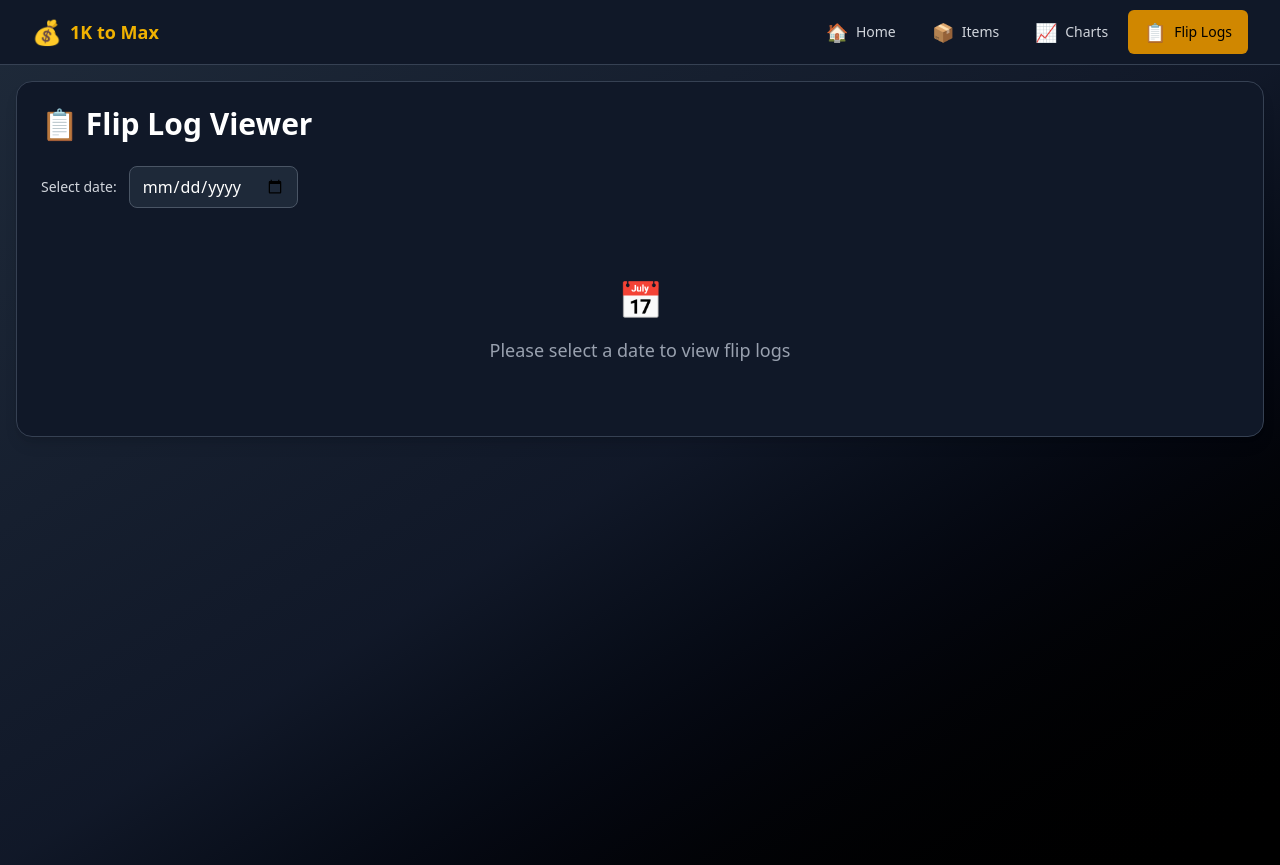
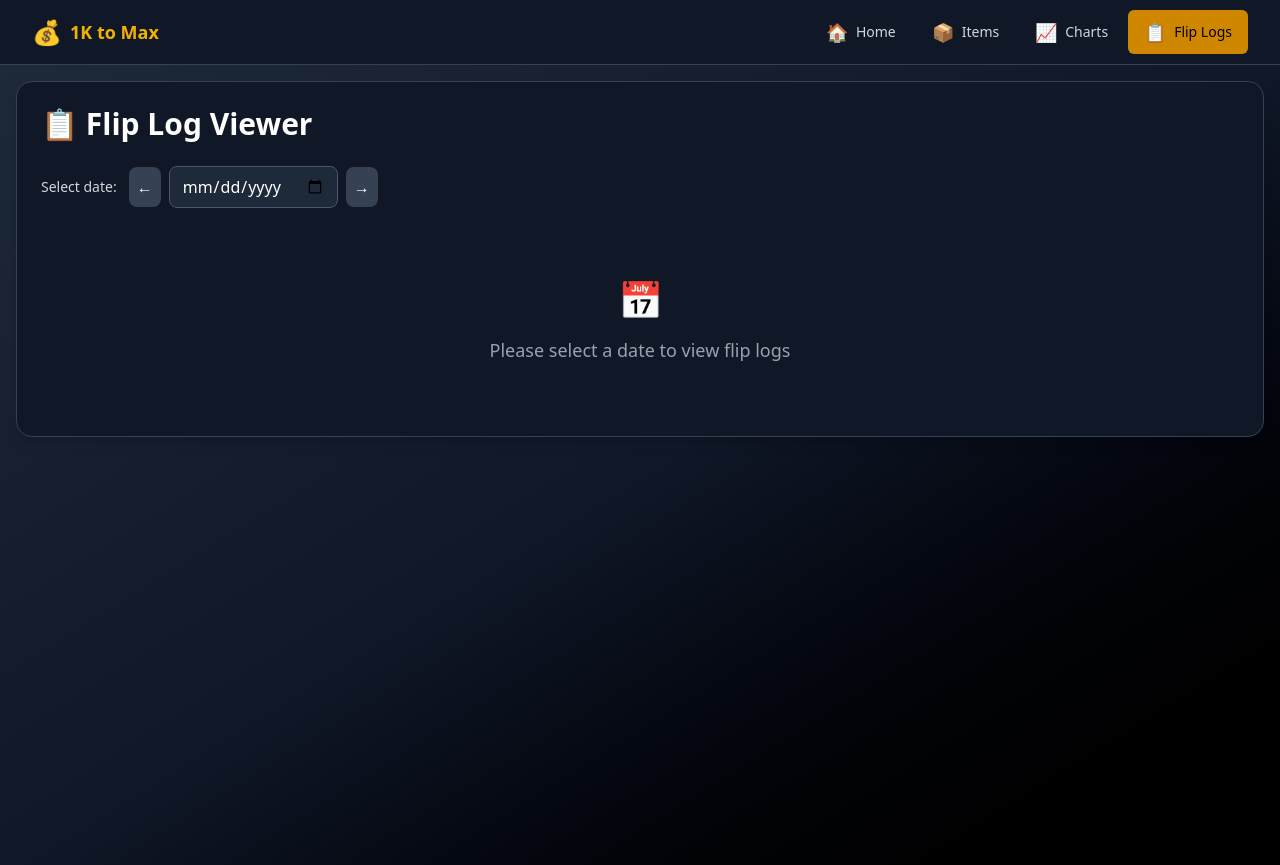
Before and after one commit to 1000tomax/OSRS-Flip-Tracker-Combined, a React (Vite) app: page /flip-logs in a window 1280 px wide. Built offline with nearby package versions, Linux system fonts and the light colour scheme.

Commit message:
add flip log day forward backward by one selection, fixed labels of transaction heat map

```diff
--- a/src/pages/FlipLogs.jsx
+++ b/src/pages/FlipLogs.jsx
@@ -140,14 +140,37 @@ export default function FlipLogs() {
         {/* Header */}
         <h1 className="text-2xl sm:text-3xl font-bold mb-6 text-white">📋 Flip Log Viewer</h1>
 
-        {/* Date Picker */}
+        {/* Date Picker with Navigation */}
         {summaryDates && (
           <div className="flex flex-col sm:flex-row sm:items-center gap-3 mb-6">
             <span className="text-sm text-gray-300 font-medium">Select date:</span>
-            <div className="flex-1 sm:flex-none">
+            <div className="flex items-center gap-2">
+              {/* Previous Day Button */}
+              <button
+                onClick={() => {
+                  if (date) {
+                    const [mm, dd, yyyy] = date.split('-');
+                    const currentDate = new Date(yyyy, mm - 1, dd);
+                    const prevDate = new Date(currentDate);
+                    prevDate.setDate(currentDate.getDate() - 1);
+
+                    const newMM = String(prevDate.getMonth() + 1).padStart(2, '0');
+                    const newDD = String(prevDate.getDate()).padStart(2, '0');
+                    const newYYYY = prevDate.getFullYear();
+
+                    navigate(`/flip-logs?date=${newMM}-${newDD}-${newYYYY}`);
+                  }
+                }}
+                className="px-2 py-2 bg-gray-700 hover:bg-gray-600 text-white rounded-lg transition-colors"
+                disabled={!date}
+              >
+                ←
+              </button>
+
+              {/* Date Input */}
               <input
                 type="date"
-                className="w-full sm:w-auto bg-gray-800 text-white border border-gray-600 rounded-lg px-3 py-2 focus:outline-none focus:ring-2 focus:ring-yellow-500 transition"
+                className="bg-gray-800 text-white border border-gray-600 rounded-lg px-3 py-2 focus:outline-none focus:ring-2 focus:ring-yellow-500 transition"
                 value={dateToInputValue(date)}
                 onChange={(e) => {
                   const [yyyy, mm, dd] = e.target.value.split("-");
@@ -155,6 +178,28 @@ export default function FlipLogs() {
                   navigate(`/flip-logs?date=${formatted}`);
                 }}
               />
+
+              {/* Next Day Button */}
+              <button
+                onClick={() => {
+                  if (date) {
+                    const [mm, dd, yyyy] = date.split('-');
+                    const currentDate = new Date(yyyy, mm - 1, dd);
+                    const nextDate = new Date(currentDate);
+                    nextDate.setDate(currentDate.getDate() + 1);
+
+                    const newMM = String(nextDate.getMonth() + 1).padStart(2, '0');
+                    const newDD = String(nextDate.getDate()).padStart(2, '0');
+                    const newYYYY = nextDate.getFullYear();
+
+                    navigate(`/flip-logs?date=${newMM}-${newDD}-${newYYYY}`);
+                  }
+                }}
+                className="px-2 py-2 bg-gray-700 hover:bg-gray-600 text-white rounded-lg transition-colors"
+                disabled={!date}
+              >
+                →
+              </button>
             </div>
           </div>
         )}
@@ -203,16 +248,12 @@ export default function FlipLogs() {
             {/* Timeline Visualization */}
             <div className="bg-gray-800 border border-gray-600 rounded-xl p-4 mb-6 relative">
               <div className="mb-4">
-                <h3 className="text-lg font-semibold text-white mb-2">Activity Timeline</h3>
-                <div className="flex justify-between text-xs text-gray-400 mb-2">
-                  <span>12a</span>
-                  <span>3a</span>
-                  <span>6a</span>
-                  <span>9a</span>
-                  <span>12p</span>
-                  <span>3p</span>
-                  <span>6p</span>
-                  <span>9p</span>
+                <div className="grid grid-cols-24 gap-1 text-xs text-gray-400 mb-2">
+                  {['12a', '', '', '3a', '', '', '6a', '', '', '9a', '', '', '12p', '', '', '3p', '', '', '6p', '', '', '9p', '', ''].map((label, i) => (
+                    <div key={i} className="text-center">
+                      {label}
+                    </div>
+                  ))}
                 </div>
               </div>
 
```
